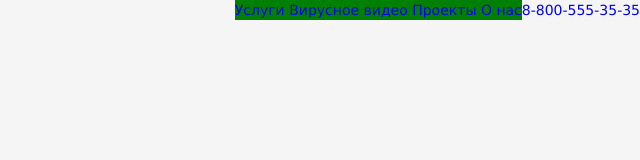
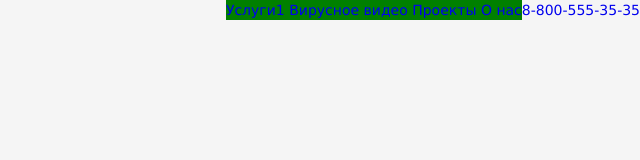
Before and after one commit to aydarcosmos/sharipai, a plain HTML site: page index.html in a window 1280 px wide. Shown: the full height of the page, 640-1280 px from the left. Drawn offline with Linux system fonts and the light colour scheme.

Commit message:
Modify Services Name

```diff
--- a/index.html
+++ b/index.html
@@ -14,7 +14,7 @@
         <a href="#" class="brand">SharipaiProd</a>
 
         <nav role="navigation" id="navigation" class="list">
-            <a href="#" class="item-link">Услуги</a>
+            <a href="#" class="item-link">Услуги1</a>
             <a href="#" class="item-link">Вирусное видео</a>
             <a href="#" class="item-link">Проекты</a>
             <a href="#" class="item-link">О нас</a>
```
